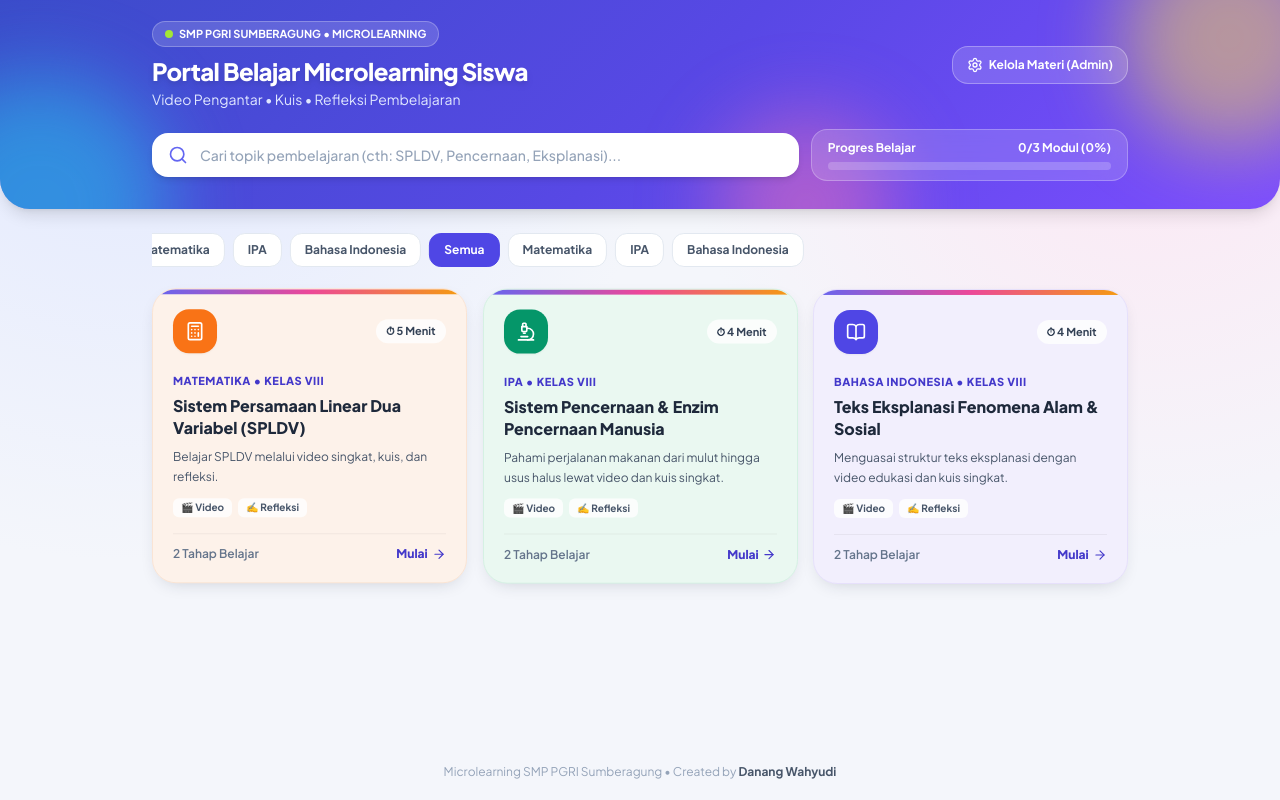
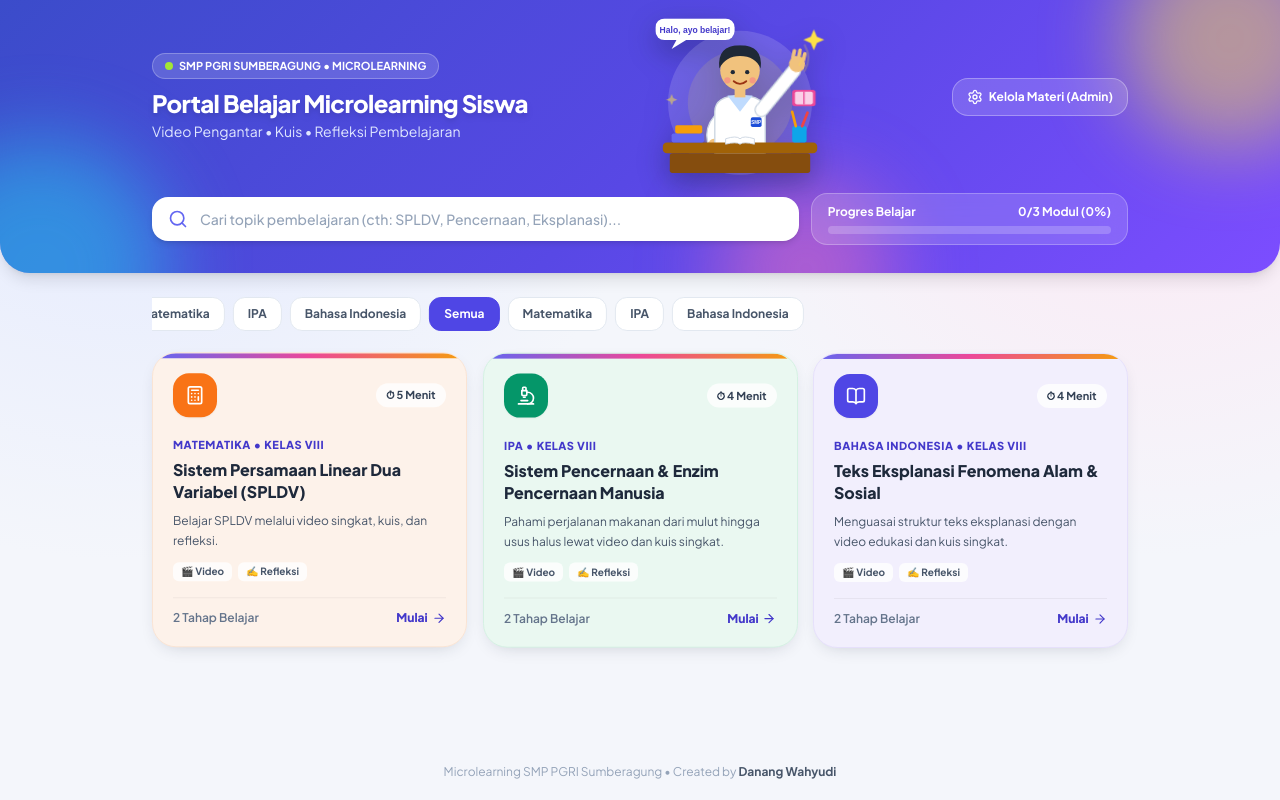
Before and after one commit to tojilol781/tojilol781.github.oi, a plain HTML site: page micro smp.html in a window 1280 px wide. Drawn offline with nearby package versions, Linux system fonts and the light colour scheme.

Commit message:
Tambah ilustrasi siswa SMP melambai di dashboard
micro smp.html: ilustrasi SVG siswa SMP (baju putih, badge SMP) melambai dengan animasi CSS, suasana belajar (buku, pensil, bubble "Halo, ayo belajar!", bintang berkedip). Ditaruh di header dashboard, sembunyi animasi jika prefers-reduced-motion. Juga menyertakan perubahan tampilan belajar sebelumnya.

Dibuat oleh AI Agent KiosPanel.

```diff
--- a/micro smp.html
+++ b/micro smp.html
@@ -121,6 +121,21 @@
     .module-card { position: relative; overflow: hidden; box-shadow: 0 6px 18px -8px rgba(30, 41, 59, .22); }
     .module-card::before { content: ''; position: absolute; left: 0; right: 0; top: 0; height: 5px; background: linear-gradient(90deg, #6366f1, #ec4899, #f59e0b); }
     .module-card:hover { box-shadow: 0 16px 30px -12px rgba(79, 70, 229, .35); }
+    /* ==== Ilustrasi siswa SMP melambai di dashboard ==== */
+    .smp-scene { width: 110px; flex-shrink: 0; }
+    @media (min-width: 640px) { .smp-scene { width: 180px; } }
+    .smp-scene svg { width: 100%; height: auto; overflow: visible; filter: drop-shadow(0 10px 14px rgba(15, 23, 42, .35)); }
+    .smp-wave { transform-box: view-box; transform-origin: 124px 100px; animation: smpWave 1s ease-in-out infinite alternate; }
+    @keyframes smpWave { from { transform: rotate(-14deg); } to { transform: rotate(12deg); } }
+    .smp-lines path { animation: smpLines 1.2s ease-in-out infinite; }
+    .smp-lines path:nth-child(2) { animation-delay: .4s; }
+    @keyframes smpLines { 0%, 100% { opacity: 0; } 50% { opacity: 1; } }
+    .smp-float { animation: smpFloat 3.5s ease-in-out infinite; }
+    .smp-float.d2 { animation-delay: 1.2s; }
+    @keyframes smpFloat { 0%, 100% { transform: translateY(0); } 50% { transform: translateY(-6px); } }
+    .smp-star { transform-box: fill-box; transform-origin: center; animation: smpTw 2s ease-in-out infinite; }
+    @keyframes smpTw { 0%, 100% { transform: scale(.7); opacity: .5; } 50% { transform: scale(1.15); opacity: 1; } }
+    @media (prefers-reduced-motion: reduce) { .smp-wave, .smp-float, .smp-star, .smp-lines path { animation: none; } }
     .quiz-opt { box-shadow: 0 2px 0 rgba(15, 23, 42, .06); }
     .quiz-opt:hover:not(:disabled) { transform: translateX(5px); box-shadow: 0 10px 20px -12px rgba(79, 70, 229, .55); border-color: #818cf8; }
     .bar-shine { background-image: linear-gradient(90deg, transparent 0%, rgba(255, 255, 255, .55) 50%, transparent 100%); background-size: 200% 100%; animation: shine 2.4s linear infinite; }
@@ -527,6 +542,58 @@
                   <p class="text-xs sm:text-sm text-indigo-100 mt-0.5">
                     Video Pengantar • Kuis • Refleksi Pembelajaran
                   </p>
+                </div>
+
+                <!-- Ilustrasi siswa SMP melambai -->
+                <div class="smp-scene" aria-hidden="true">
+                  <svg viewBox="0 0 200 170" xmlns="http://www.w3.org/2000/svg">
+                    <circle cx="100" cy="92" r="80" fill="#ffffff" fill-opacity=".14"/>
+                    <circle cx="100" cy="92" r="58" fill="#fde047" fill-opacity=".12"/>
+                    <g class="smp-float">
+                      <rect x="6" y="4" width="88" height="24" rx="10" fill="#ffffff"/>
+                      <path d="M30 27 L24 38 L42 27 Z" fill="#ffffff"/>
+                      <text x="50" y="20" text-anchor="middle" font-size="9.5" font-weight="700" fill="#4338ca" font-family="Arial, sans-serif">Halo, ayo belajar!</text>
+                    </g>
+                    <path class="smp-star" d="M182 12 l3 7 7 3 -7 3 -3 7 -3 -7 -7 -3 7 -3 z" fill="#fde047"/>
+                    <path class="smp-star" style="animation-delay:.8s" d="M24 80 l2.5 6 6 2.5 -6 2.5 -2.5 6 -2.5 -6 -6 -2.5 6 -2.5 z" fill="#fde047"/>
+                    <g class="smp-float d2">
+                      <rect x="158" y="78" width="26" height="18" rx="3" fill="#ec4899"/>
+                      <rect x="161" y="80" width="20" height="14" rx="2" fill="#fbcfe8"/>
+                      <line x1="171" y1="80" x2="171" y2="94" stroke="#ec4899" stroke-width="1.5"/>
+                    </g>
+                    <path d="M72 106 Q60 120 64 136 L78 136 Q78 120 84 108 Z" fill="#ffffff" stroke="#cbd5e1" stroke-width="1.5"/>
+                    <circle cx="71" cy="138" r="6" fill="#f1c27d"/>
+                    <path d="M72 152 L72 102 Q72 84 100 84 Q128 84 128 102 L128 152 Z" fill="#ffffff" stroke="#cbd5e1" stroke-width="1.5"/>
+                    <path d="M86 84 L100 102 L114 84 Z" fill="#bfdbfe"/>
+                    <rect x="112" y="108" width="12" height="11" rx="2" fill="#1d4ed8"/>
+                    <text x="118" y="116" font-size="5" fill="#ffffff" text-anchor="middle" font-weight="700" font-family="Arial, sans-serif">SMP</text>
+                    <rect x="94" y="72" width="12" height="14" fill="#f1c27d"/>
+                    <circle cx="100" cy="56" r="22" fill="#f1c27d"/>
+                    <path d="M77 54 Q74 28 100 28 Q126 28 123 54 Q117 40 100 40 Q84 40 77 54 Z" fill="#1f2937"/>
+                    <circle cx="92" cy="58" r="2.4" fill="#1f2937"/>
+                    <circle cx="108" cy="58" r="2.4" fill="#1f2937"/>
+                    <path d="M93 68 Q100 74 107 68" fill="none" stroke="#9a3412" stroke-width="2" stroke-linecap="round"/>
+                    <circle cx="86" cy="67" r="3.5" fill="#fb7185" fill-opacity=".5"/>
+                    <circle cx="114" cy="67" r="3.5" fill="#fb7185" fill-opacity=".5"/>
+                    <rect x="14" y="136" width="172" height="12" rx="5" fill="#a16207"/>
+                    <rect x="22" y="148" width="156" height="22" rx="3" fill="#854d0e"/>
+                    <rect x="24" y="126" width="36" height="10" rx="2" fill="#6366f1"/>
+                    <rect x="28" y="117" width="30" height="9" rx="2" fill="#f59e0b"/>
+                    <path d="M84 132 Q96 128 100 132 Q104 128 116 132 L116 138 Q104 135 100 138 Q96 135 84 138 Z" fill="#ffffff" stroke="#cbd5e1"/>
+                    <rect x="158" y="118" width="16" height="18" rx="2" fill="#0ea5e9"/>
+                    <line x1="162" y1="118" x2="158" y2="102" stroke="#f59e0b" stroke-width="3" stroke-linecap="round"/>
+                    <line x1="169" y1="118" x2="175" y2="103" stroke="#ef4444" stroke-width="3" stroke-linecap="round"/>
+                    <g class="smp-wave">
+                      <line x1="124" y1="100" x2="150" y2="50" stroke="#cbd5e1" stroke-width="16" stroke-linecap="round"/>
+                      <line x1="124" y1="100" x2="150" y2="50" stroke="#ffffff" stroke-width="13" stroke-linecap="round"/>
+                      <circle cx="152" cy="42" r="9" fill="#f1c27d"/>
+                      <path d="M146 36 L146 28 M152 34 L152 26 M158 36 L158 29" stroke="#f1c27d" stroke-width="4" stroke-linecap="round"/>
+                    </g>
+                    <g class="smp-lines" stroke="#fde047" stroke-width="2.5" fill="none" stroke-linecap="round">
+                      <path d="M166 34 Q171 42 166 50"/>
+                      <path d="M172 28 Q180 42 172 56"/>
+                    </g>
+                  </svg>
                 </div>
 
                 <!-- Tombol Akses Panel Admin Edit Materi -->
```
